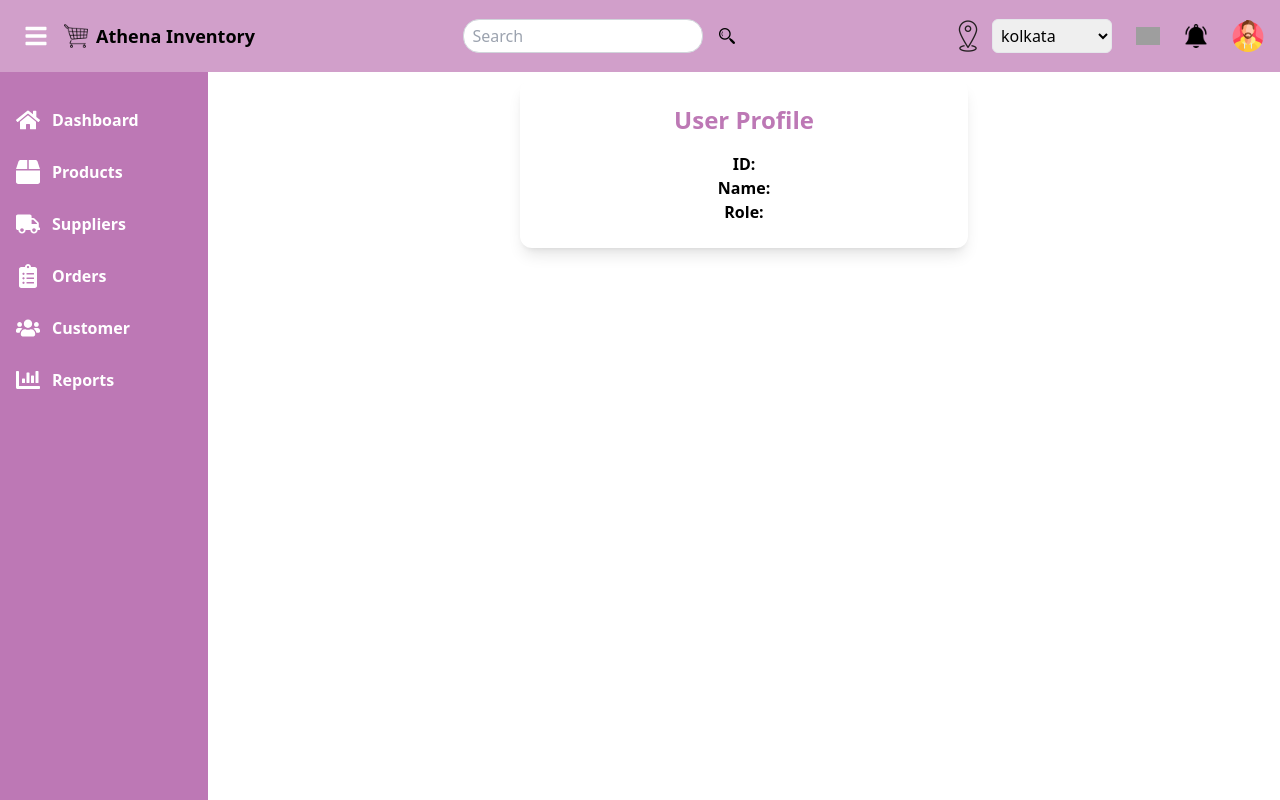
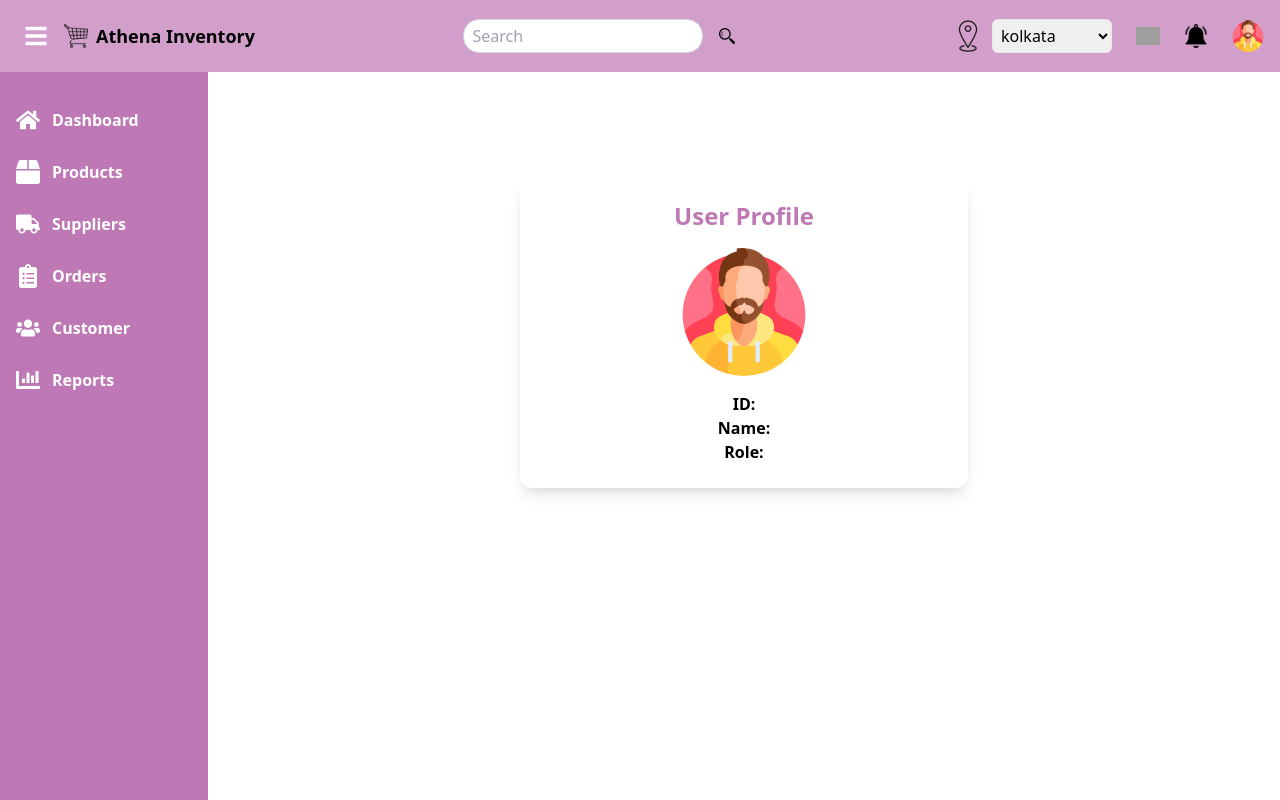
Before and after one commit to anik0103/inventory-management-system, a React (Create React App) app: page /app/userdetails in a window 1280 px wide. Built offline with nearby package versions, Linux system fonts and the light colour scheme; sample sign-in values are in the browser's storage; grey boxes are pictures that could not be loaded; a web font is replaced by a local one.

Commit message:
Add 'AddProducts' route, update 'Unauthorized' component, and enhance 'Profile' and 'UserDetails' components

```diff
--- a/src/App.js
+++ b/src/App.js
@@ -45,6 +45,7 @@ const appRouter = createBrowserRouter([
           { path: "orders", element: <Order /> },
           { path: "customer", element: <Customer /> },
           { path: "reports", element: <Reports /> },
+          { path: "add-product", element: <AddProducts /> },
         ],
       },
 
@@ -55,7 +56,6 @@ const appRouter = createBrowserRouter([
           { path: "products", element: <Products /> },
           { path: ":productName", element: <ProductDetails /> },
           { path: "userdetails", element: <UserDetails /> },
-          { path: "add-product", element: <AddProducts /> },
         ],
       },
     ],
--- a/src/Components/Authentication/Unauthorized .js
+++ b/src/Components/Authentication/Unauthorized .js
@@ -1,7 +1,8 @@
+import adminonly from "../../asset/adminonly.png"
 const Unauthorized = () => {
   return (
     <div className="flex items-center justify-center h-screen text-red-500 text-xl">
-      You are not authorized to view this page 🚫
+      <img src={adminonly} alt="Unauthorized Access" className="h-screen" />
     </div>
   );
 };
--- a/src/Components/Profile.js
+++ b/src/Components/Profile.js
@@ -1,12 +1,12 @@
 import { IoIosLogOut } from "react-icons/io";
-import { MdEdit } from "react-icons/md";
+import { FcBusinessman } from "react-icons/fc";
 import { Link } from "react-router-dom";
 
 const Profile = () => {
   return (
     <div className="icon-hover bg-slate-50 p-4 w-36 border rounded-md shadow-lg relative z-50">
       <Link to="/app/userdetails" className="flex items-center gap-2 cursor-pointer hover:text-blue-500">
-        <MdEdit size={20} />
+        <FcBusinessman size={20} />
         <p className="text-sm text-left">profile</p>
       </Link>
       <Link
--- a/src/Components/UserDetails.js
+++ b/src/Components/UserDetails.js
@@ -1,4 +1,5 @@
 import React, { useEffect, useState } from "react";
+import man from "../asset/man.png"
 
 const UserDetails = () => {
   const [user, setUser] = useState(null);
@@ -19,8 +20,13 @@ const UserDetails = () => {
   }
 
   return (
-    <div className="p-6 max-w-md mx-auto bg-white shadow-lg rounded-xl">
+    <div className="p-6 max-w-md mx-auto bg-white shadow-lg rounded-xl mt-24">
       <h2 className="text-2xl font-bold text-[#bd78b5] mb-4">User Profile</h2>
+      <img
+        src={man}
+        alt="User Avatar"
+        className="w-32 h-32 rounded-full mx-auto mb-4"
+      />
       <p><span className="font-semibold">ID:</span> {user.id}</p>
       <p><span className="font-semibold">Name:</span> {user.name}</p>
       <p><span className="font-semibold">Role:</span> {user.role}</p>
```
Also changed, not shown: src/asset/adminonly.png (added).
